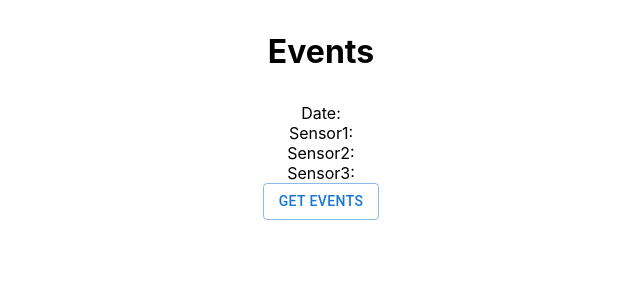
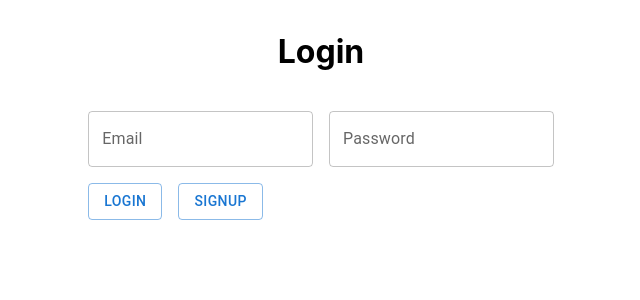
Before and after one commit to zee786/EficodeAssignment, a React (Create React App) app: page /Events in a window 1280 px wide. Shown: the top 300 px of the page, without its empty margins (319-959 px from the left). Built offline with nearby package versions, Linux system fonts and the light colour scheme.

Commit message:
signup button added

```diff
--- a/package.json
+++ b/package.json
@@ -13,6 +13,7 @@
     "camelize": "^1.0.0",
     "react": "^17.0.2",
     "react-dom": "^17.0.2",
+    "react-router-dom": "^5.3.0",
     "react-scripts": "4.0.3",
     "web-vitals": "^1.0.1"
   },
--- a/src/App.js
+++ b/src/App.js
@@ -1,7 +1,7 @@
 import React, { useState } from "react";
 import { getEvents } from "./MiddlewareAPI";
 import { Button, Typography } from "@mui/material";
-
+import Login from "./Login";
 import "./App.css";
 
 function App() {
@@ -17,22 +17,10 @@ function App() {
     <>
       <h1>
         <center>
-          <p>Events</p>
+          <p>Login</p>
         </center>
       </h1>
-      <div className="App">Date: {events?.date}</div>
-      <div className="App">Sensor1: {events?.sensor1}</div>
-      <div className="App">Sensor2: {events?.sensor2}</div>
-      <div className="App">Sensor3: {events?.sensor3}</div>
-      <Typography align="center">
-        <Button
-          variant="outlined"
-          style={{ alignItems: "center" }}
-          onClick={handleClick}
-        >
-          Get Events
-        </Button>
-      </Typography>
+      <Login />
     </>
   );
 }
--- /dev/null
+++ b/src/Login.js
@@ -0,0 +1,72 @@
+import * as React from "react";
+import Box from "@mui/material/Box";
+import { Typography, Button, Stack, Grid } from "@mui/material";
+import { getEvents, getToken } from "./MiddlewareAPI";
+
+import TextField from "@mui/material/TextField";
+
+const Login = () => {
+  const [email, setEmail] = React.useState("");
+  const [password, setPassword] = React.useState("");
+  const [tokenResponse, setTokenResponse] = React.useState(false);
+
+  const handleChange = event => {
+    setEmail(event.target.value);
+  };
+
+  const handleClick = () => {
+    console.log("Click");
+  };
+  const handleToken = async () => {
+    if (email && password) {
+      const response = await getToken(email, password);
+      if (response === null) {
+        setTokenResponse(true);
+      }
+    }
+  };
+  console.log(tokenResponse);
+
+  return (
+    <Grid container justifyContent="center">
+      <Typography align="center">
+        <Box
+          component="form"
+          sx={{
+            "& > :not(style)": { m: 1, width: "25ch" }
+          }}
+          noValidate
+          autoComplete="off"
+          justifyContent="center"
+        >
+          <TextField
+            id="outlined-email"
+            label="Email"
+            placeholder="Email"
+            value={email}
+            onChange={handleChange}
+          />
+          <TextField
+            id="outlined-password"
+            label="Password"
+            placeholder="Password"
+            onChange={event => {
+              setPassword(event.target.value);
+            }}
+          />
+          {tokenResponse && <div>Already SignUp, please Login</div>}
+          <Stack direction="row" spacing={2}>
+            <Button variant="outlined" onClick={handleClick}>
+              Login
+            </Button>
+            <Button variant="outlined" onClick={handleToken}>
+              SignUp
+            </Button>
+          </Stack>
+        </Box>
+      </Typography>
+    </Grid>
+  );
+};
+
+export default Login;
--- a/src/MiddlewareAPI.js
+++ b/src/MiddlewareAPI.js
@@ -20,14 +20,15 @@ async function post(path, body, { headers = {}, ...rest } = {}) {
   }
 }
 
-export async function getToken() {
+export async function getToken(email, password) {
   const body = {
-    email: "mszesh@gmail.com",
-    password: "Madiha@786"
+    email,
+    password
   };
-  const singupAPI = "https://opendata.hopefully.works/api/signup";
+  const singupAPI = "opendata.hopefully.works/api/signup";
   const response = await post(singupAPI, body);
-  return response;
+  console.log("response", response);
+  return parseBody(await parseResponse(response));
 }
 
 async function addAuthHeader(headers = {}) {
@@ -83,7 +84,6 @@ async function parseResponse(response, isCamelCase = true) {
 // read
 async function get(path) {
   try {
-
     const loginResponse = await login();
     const authToken = loginResponse.accessToken;
     if (authToken) {
@@ -103,7 +103,6 @@ async function get(path) {
 }
 
 export async function getEvents() {
-
   const eventsAPI = "opendata.hopefully.works/api/events";
   const response = await get(eventsAPI);
   return parseBody(await parseResponse(response));
```
Also changed, not shown: src/EventDetails.js (added, +36 -0 lines), 2 other files (tests, documents, lock files or other folders).
